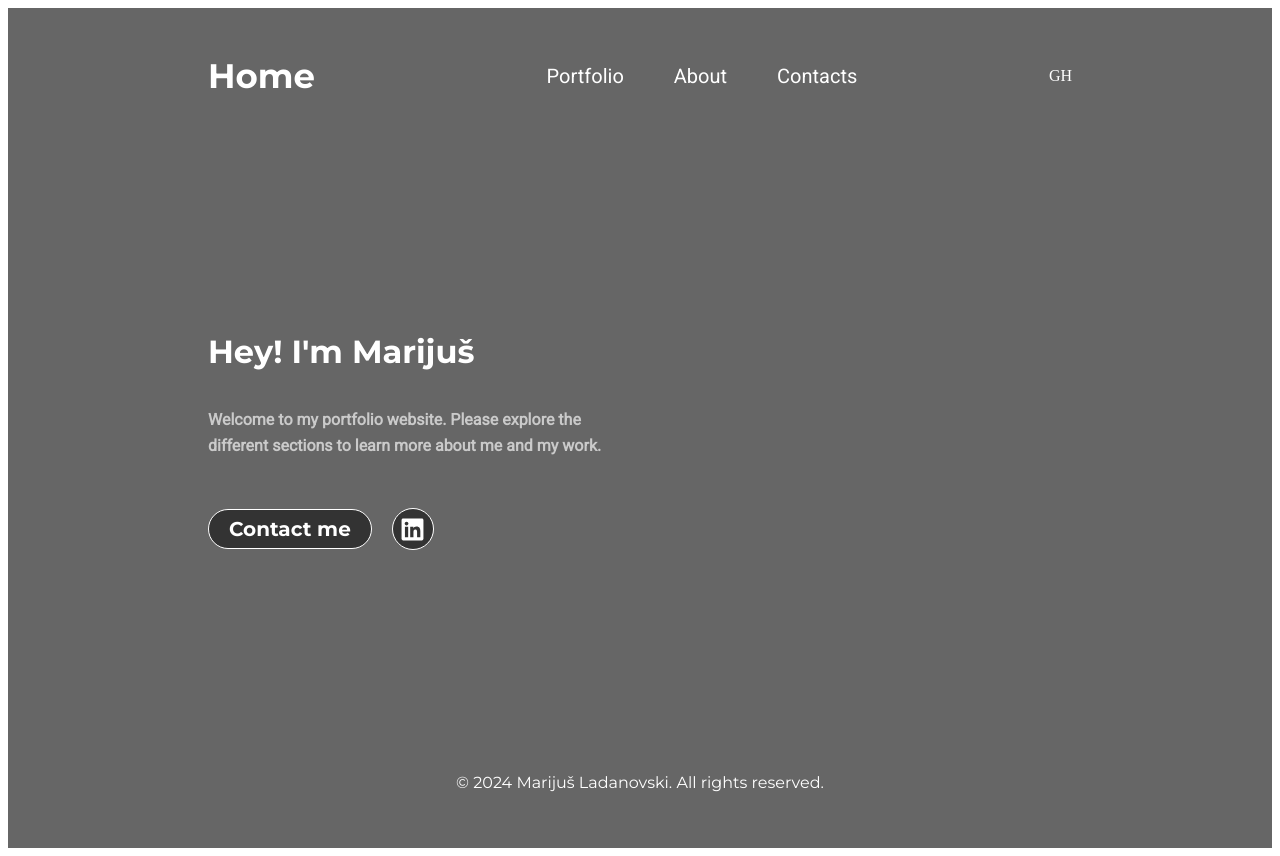
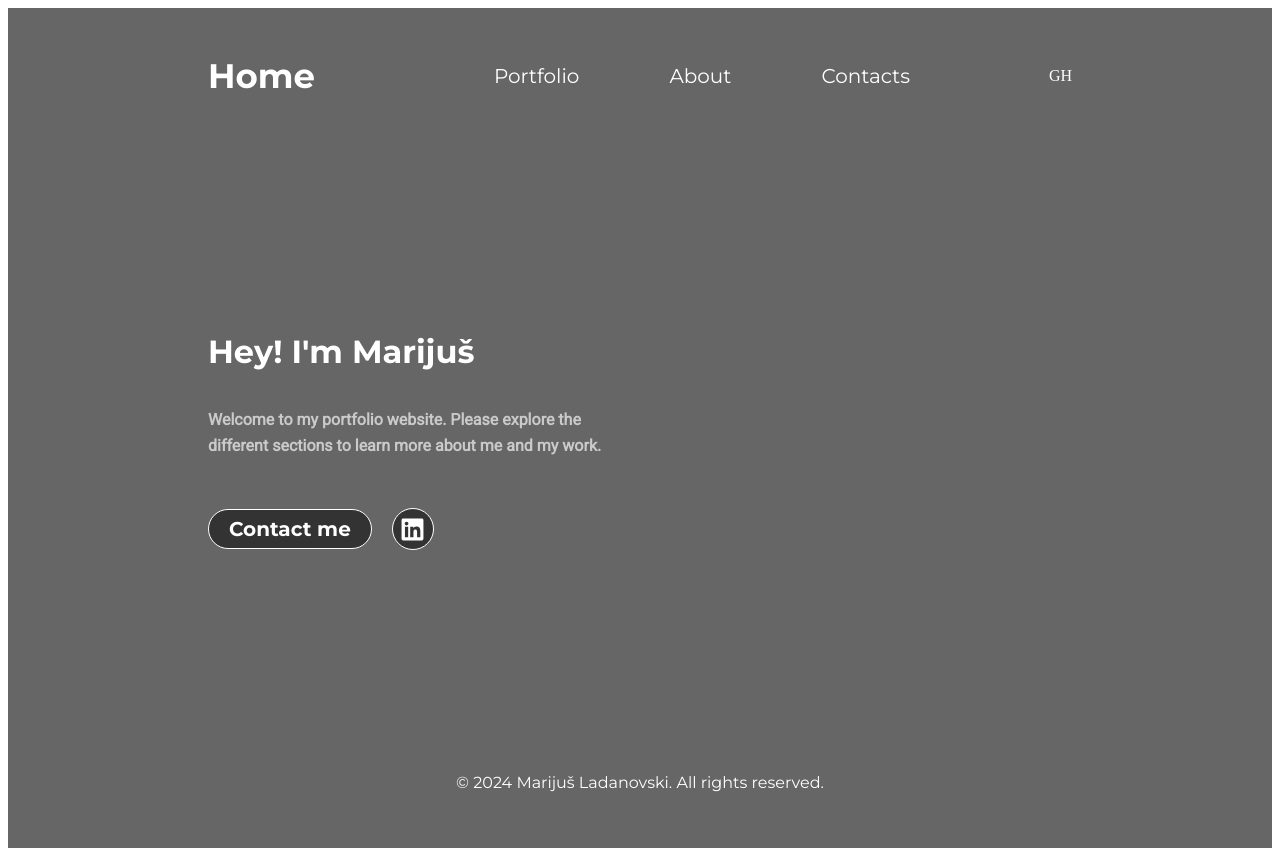
Before and after one commit to Decpwnz/portfolio-app, a React (Vite) app: page / in a window 1280 px wide. Built offline with nearby package versions, Linux system fonts and the light colour scheme.

Commit message:
adjust navbar anchor text styling and color

```diff
--- a/src/index.css
+++ b/src/index.css
@@ -1 +1 @@
-@import url('https://fonts.googleapis.com/css2?family=Poppins:wght@400;700&family=Roboto:wght@300;400&family=Montserrat:wght@400;700&display=swap');
+@import url('https://fonts.googleapis.com/css2?family=Poppins:wght@400;700&family=Roboto:wght@300;400&family=Montserrat:wght@400;700&family=Inter:wght@400;700&display=swap');
--- a/src/pages/Home/Home.module.css
+++ b/src/pages/Home/Home.module.css
@@ -31,7 +31,15 @@
   text-decoration: none;
   color: white;
   font-size: 20px;
-  font-family: 'Roboto', sans-serif;
+  font-family: 'Montserrat', sans-serif;
+  font-weight: 400;
+  padding: 5px 20px;
+  border-radius: 20px;
+  transition: color 0.3s ease;
+}
+
+.nav a:hover {
+  color: chocolate;
 }
 
 .main {
```
